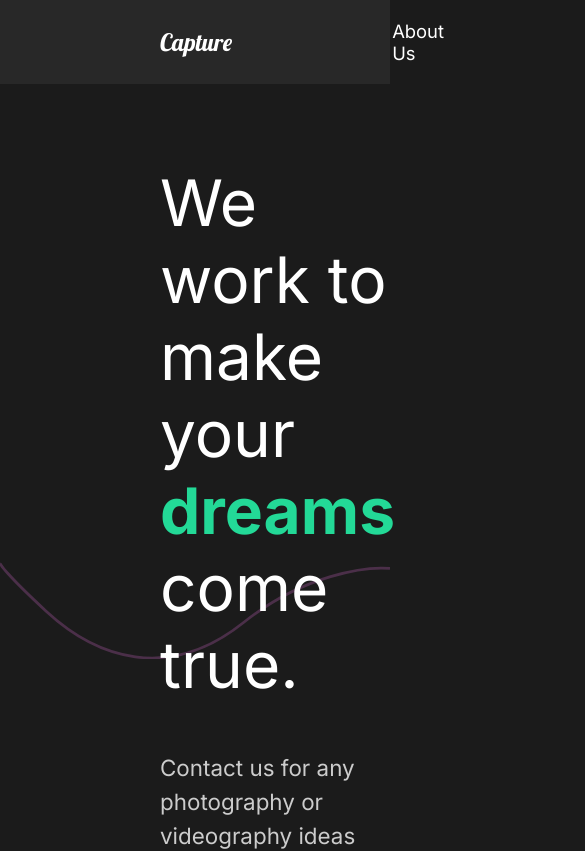
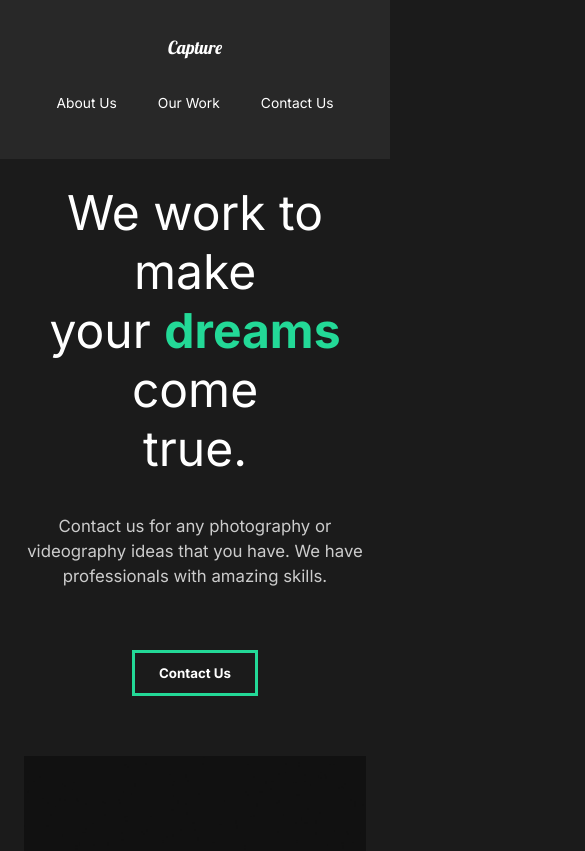
Before and after one commit to hauze-v/react-capture-portfolio, a React (Create React App) app: page / in a window 390 px wide. Shown: the top 851 px of the page, 585 px wide, since content can reach past the window. Built offline with nearby package versions, Linux system fonts and the light colour scheme.

Commit message:
Implemented mobile styling.

```diff
--- a/src/App.js
+++ b/src/App.js
@@ -10,6 +10,8 @@
 import { Switch, Route, useLocation } from "react-router-dom";
 // Animation
 import { AnimatePresence } from "framer-motion";
+// ScrollTop useEffect
+import ScrollTop from "./components/ScrollTop";
 
 function App() {
   /* Use useLocation to grab the page object which has a specific key for each page */
--- a/src/components/GlobalStyle.js
+++ b/src/components/GlobalStyle.js
@@ -7,9 +7,16 @@
     box-sizing: border-box;
   }
 
+  html {
+    @media (max-width: 1700px) {
+      font-size: 75%;
+    }
+  }
+
   body {
     background: #1b1b1b;
     font-family: "Inter", sans-serif;
+    overflow-x: hidden;
   }
   button {
     font-weight: bold;
--- a/src/components/Nav.js
+++ b/src/components/Nav.js
@@ -32,6 +32,9 @@
   align-items: center;
   padding: 1rem 10rem;
   background: #282828;
+  position: sticky;
+  top: 0;
+  z-index: 999;
   a {
     color: white;
     text-decoration: none;
@@ -51,6 +54,22 @@
     position: relative;
     font-size: 1.15rem;
   }
+  @media (max-width: 1300px) {
+    flex-direction: column;
+    padding: 2rem 1rem;
+    #logo {
+      display: inline-block;
+      margin: 1rem;
+    }
+    ul {
+      padding: 2rem;
+      justify-content: space-around;
+      width: 100%;
+      li {
+        padding: 0;
+      }
+    }
+  }
 `;
 
 export default Nav;
--- /dev/null
+++ b/src/components/ScrollTop.js
@@ -0,0 +1,15 @@
+import { useEffect } from "react";
+import { useLocation } from "react-router-dom";
+
+const ScrollTop = () => {
+  const { pathname } = useLocation();
+  useEffect(() => {
+    window.scroll({
+      top: 0,
+      left: 0,
+    });
+  }, [pathname]);
+  return null;
+};
+
+export default ScrollTop;
--- a/src/components/ServicesSection.js
+++ b/src/components/ServicesSection.js
@@ -76,6 +76,9 @@
 const Cards = styled.div`
   display: flex;
   flex-wrap: wrap;
+  @media (max-width: 1300px) {
+    justify-content: center;
+  }
 `;
 
 const Card = styled.div`
--- a/src/pages/AboutUs.js
+++ b/src/pages/AboutUs.js
@@ -2,6 +2,7 @@
 import AboutSection from "../components/AboutSection";
 import ServicesSection from "../components/ServicesSection";
 import FaqSection from "../components/FaqSection";
+import ScrollTop from "../components/ScrollTop";
 // Animations
 import { motion } from "framer-motion";
 import { pageAnimation } from "../animation";
@@ -9,6 +10,8 @@
 const AboutUs = () => {
   // We can add a "fracture" here instead of wrapping everything in a div
   return (
+    <>
+      <ScrollTop />
       <motion.div
         variants={pageAnimation}
         initial="hidden"
@@ -19,6 +22,7 @@
         <ServicesSection />
         <FaqSection />
       </motion.div>
+    </>
   );
 };
 
--- a/src/pages/ContactUs.js
+++ b/src/pages/ContactUs.js
@@ -5,9 +5,12 @@
 import { motion } from "framer-motion";
 import { pageAnimation, titleAnim } from "../animation";
 import styled from "styled-components";
+import ScrollTop from "../components/ScrollTop";
 
 const ContactUs = () => {
   return (
+    <>
+      <ScrollTop />
       <Contact
         variants={pageAnimation}
         initial="hidden"
@@ -41,6 +44,7 @@
           </Hide>
         </div>
       </Contact>
+    </>
   );
 };
 
@@ -48,11 +52,18 @@
   padding: 5rem 10rem;
   color: #353535;
   min-height: 90vh;
+  @media (max-width: 1500px) {
+    padding: 2rem;
+    font-size: 1rem;
+  }
 `;
 
 const Title = styled.div`
   margin-bottom: 4rem;
   color: black;
+  @media (max-width: 1500px) {
+    margin-top: 5rem;
+  }
 `;
 
 const Circle = styled.div`
--- a/src/pages/MovieDetail.js
+++ b/src/pages/MovieDetail.js
@@ -5,6 +5,8 @@
 // Animations
 import { motion } from "framer-motion";
 import { pageAnimation } from "../animation";
+// Components
+import ScrollTop from "../components/ScrollTop";
 
 // Movie Details Component
 const MovieDetail = () => {
@@ -23,6 +25,7 @@
 
   return (
     <>
+      <ScrollTop />
       {movie && ( // This wrapper checks to make sure movie is available since it takes a second to load the data
         <MovieDetails
           variants={pageAnimation}
@@ -91,6 +94,10 @@
   margin: 5rem 10rem;
   align-items: center;
   justify-content: space-around;
+  @media (max-width: 1500px) {
+    display: block;
+    margin: 2rem 2rem;
+  }
 `;
 
 const AwardStyle = styled.div`
--- a/src/pages/OurWork.js
+++ b/src/pages/OurWork.js
@@ -17,14 +17,17 @@
   lineAnim,
   slider,
   sliderContainer,
-  swoopAdoop,
 } from "../animation";
+// Components
+import ScrollTop from "../components/ScrollTop";
 
 const OurWork = () => {
   // useScroll State
   const [element, controls] = useScroll();
   const [element2, controls2] = useScroll();
   return (
+    <>
+      <ScrollTop />
       <Work
         variants={pageAnimation}
         initial="hidden"
@@ -73,6 +76,7 @@
           </Link>
         </Movie>
       </Work>
+    </>
   );
 };
 
@@ -82,6 +86,9 @@
   padding: 5rem 10rem;
   h2 {
     padding: 1rem 0rem;
+  }
+  @media (max-width: 1300px) {
+    padding: 2rem 2rem;
   }
 `;
 
--- a/src/styles.js
+++ b/src/styles.js
@@ -9,6 +9,11 @@
   justify-content: space-between;
   padding: 5rem 10rem;
   color: white;
+  @media (max-width: 1300px) {
+    display: block;
+    padding: 2rem 2rem;
+    text-align: center;
+  }
 `;
 
 export const Description = styled.div`
@@ -16,6 +21,12 @@
   padding-right: 5rem;
   h2 {
     font-weight: lighter;
+  }
+  @media (max-width: 1300px) {
+    padding: 0;
+    button {
+      margin: 2rem 0rem 5rem 0rem;
+    }
   }
 `;
 
```
Lines whose indentation alone changed are shown as unchanged.
